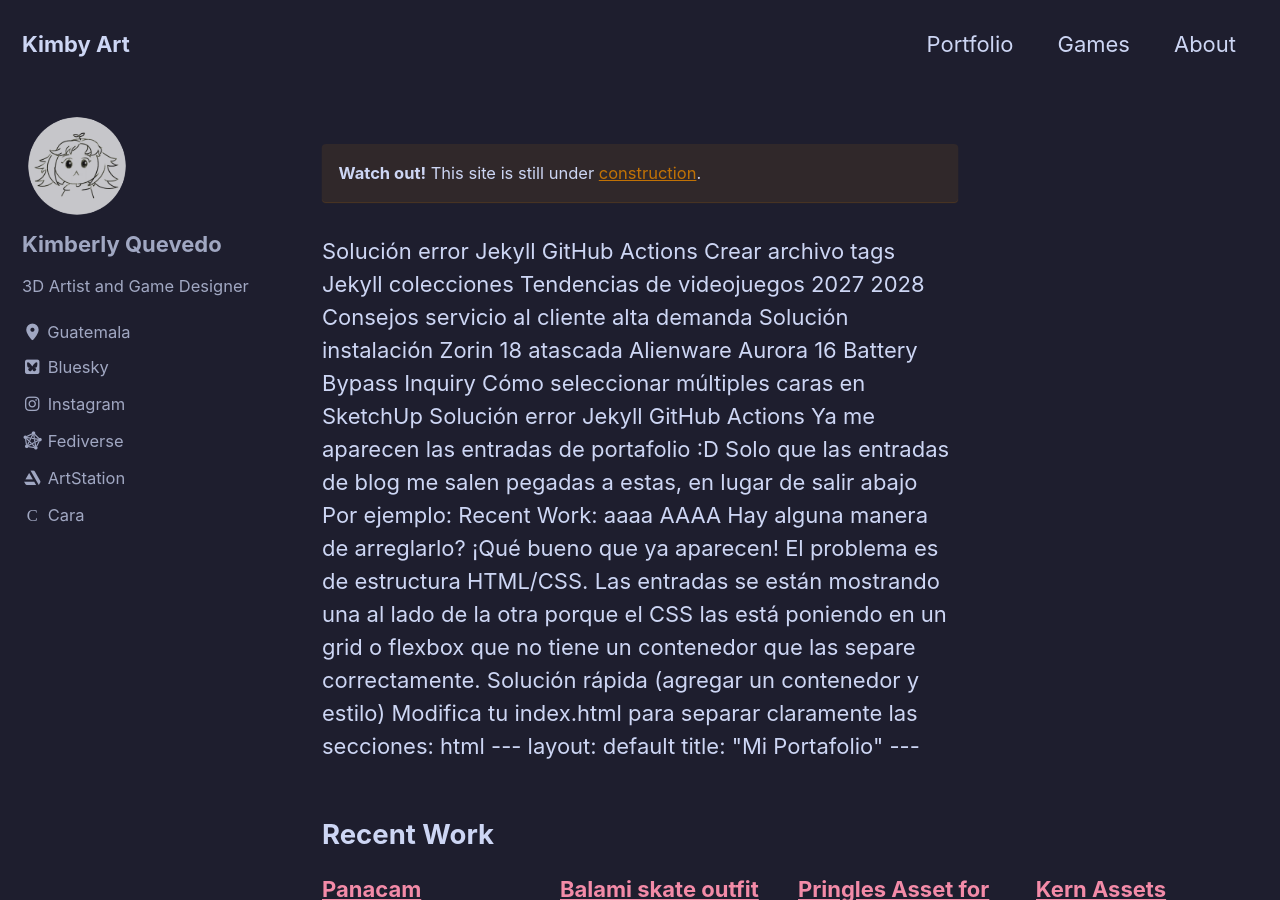
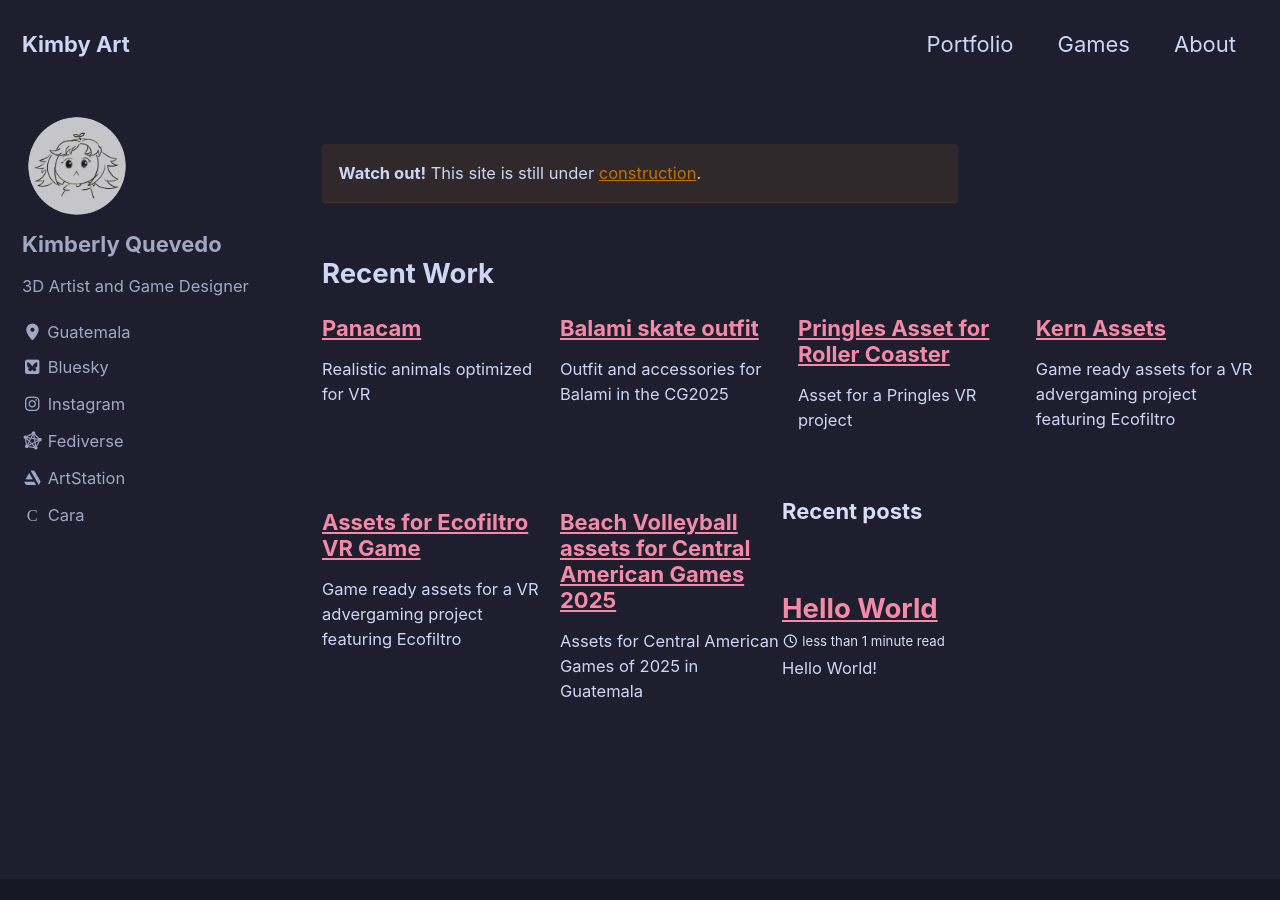
Before and after one commit to Kiimby/kiimby.github.io, a Jekyll site: the page built from index.html, in a window 1280 px wide and 900 px high. Built offline with Jekyll 4.4.1, drawn with Linux system fonts in a browser that asks for light colours; cached includes are drawn as plain includes; the list of posts is cut into pages by our own code.

Commit message:
Revert "Update home.html"
This reverts commit 5aad51539e1e8888287595f0158ffcbd7d8da9eb.

```diff
--- a/_layouts/home.html
+++ b/_layouts/home.html
@@ -5,35 +5,8 @@ layout: archive
 
 {{ content }}
 
-Solución error Jekyll GitHub Actions
-Crear archivo tags Jekyll colecciones
-Tendencias de videojuegos 2027 2028
-Consejos servicio al cliente alta demanda
-Solución instalación Zorin 18 atascada
-Alienware Aurora 16 Battery Bypass Inquiry
-Cómo seleccionar múltiples caras en SketchUp
-Solución error Jekyll GitHub Actions
-Ya me aparecen las entradas de portafolio :D
-Solo que las entradas de blog me salen pegadas a estas, en lugar de salir abajo
-Por ejemplo:
-Recent Work:
-aaaa
-AAAA
-Hay alguna manera de arreglarlo?
+<!-- Portfolio -->
 
-¡Qué bueno que ya aparecen! El problema es de estructura HTML/CSS. Las entradas se están mostrando una al lado de la otra porque el CSS las está poniendo en un grid o flexbox que no tiene un contenedor que las separe correctamente.
-Solución rápida (agregar un contenedor y estilo)
-
-Modifica tu index.html para separar claramente las secciones:
-html
-
----
-layout: default
-title: "Mi Portafolio"
----
-
-<!-- Portfolio -->
-<section class="portfolio-section">
 <h2>Recent Work</h2>
 
 <div class="grid__wrapper">
@@ -60,10 +33,6 @@ title: "Mi Portafolio"
     </div>
   {% endfor %}
 </div>
-</section>
-
-
-<hr class="section-divider">
 
 
 <h3 class="archive__subtitle">{{ site.data.ui-text[locale].recent_posts | default: "Recent Posts" }}</h3>
```
Lines whose indentation alone changed are shown as unchanged.
